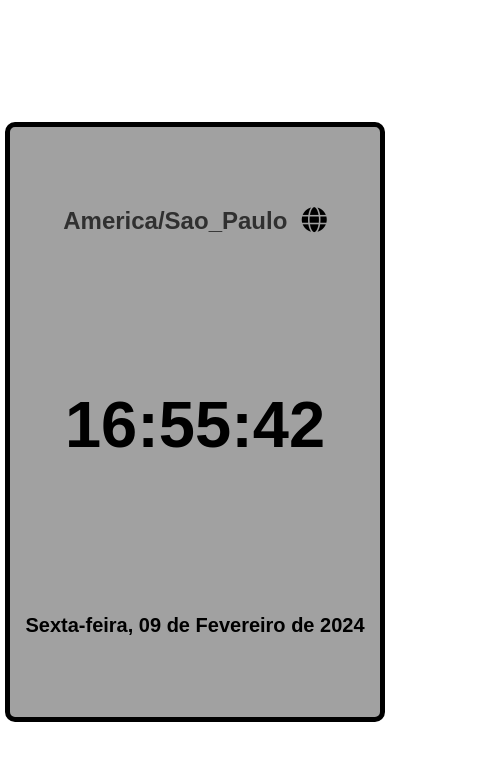
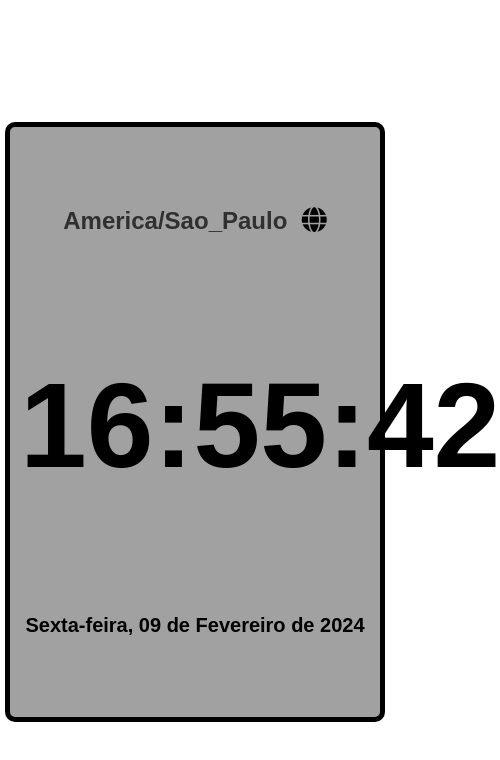
Before and after one commit to mcomanduci/time, a plain HTML site: page index.html in a window 390 px wide. Shown: the whole page, 500 px wide, since content can reach past the window. Drawn offline with nearby package versions, Linux system fonts and the light colour scheme; a web font is replaced by a local one.

Commit message:
Update stylesSP.css

```diff
--- a/stylesSP.css
+++ b/stylesSP.css
@@ -19,12 +19,9 @@
     justify-content: space-between;
   }
 
-  .subcontainer .hour {
+  .hour {
     font-size: 65px;
     text-align: center;
-  }
-
-  .hour {
     max-width: 100%;
     width: 350px;
     padding-left: 0;
```
